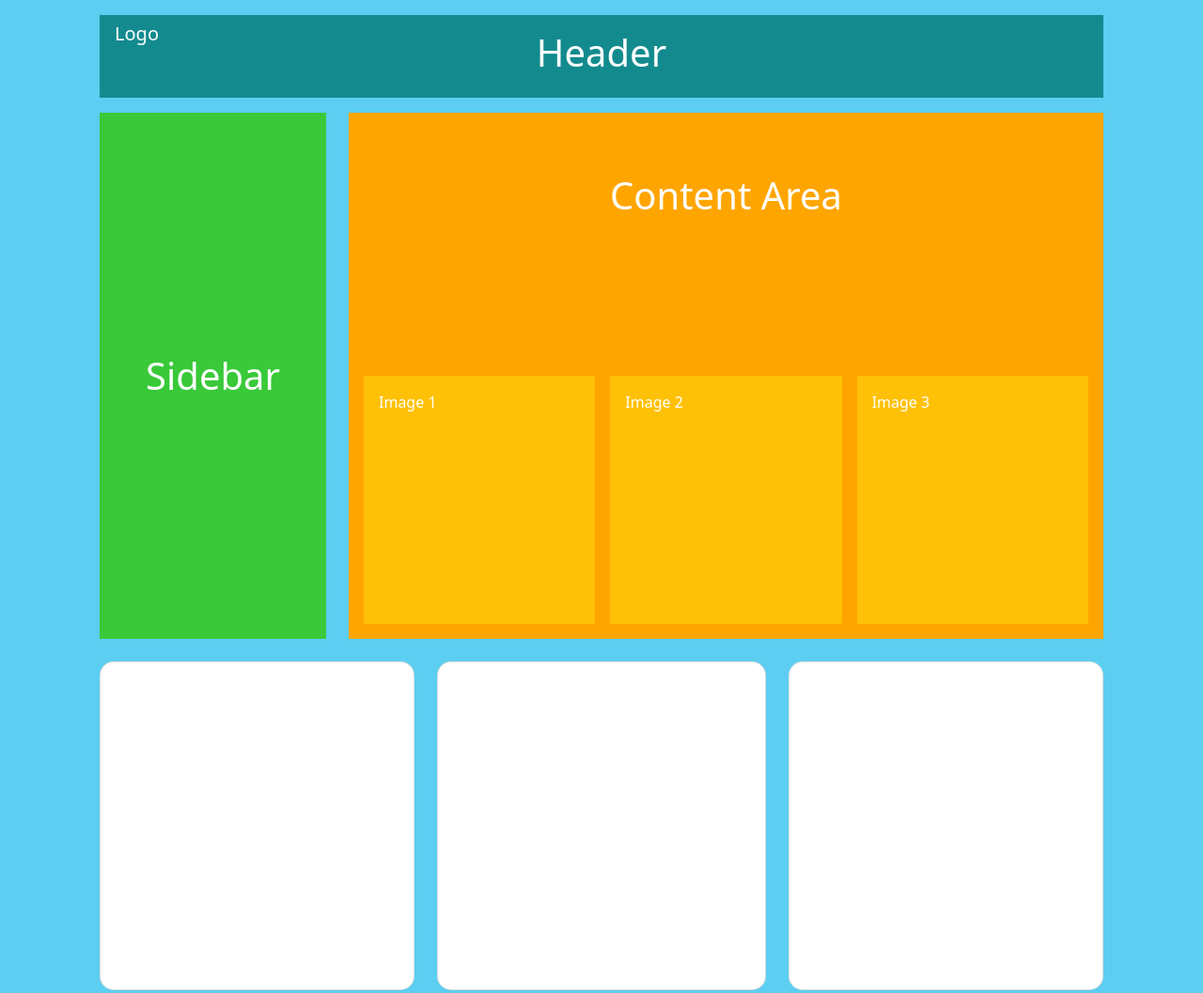
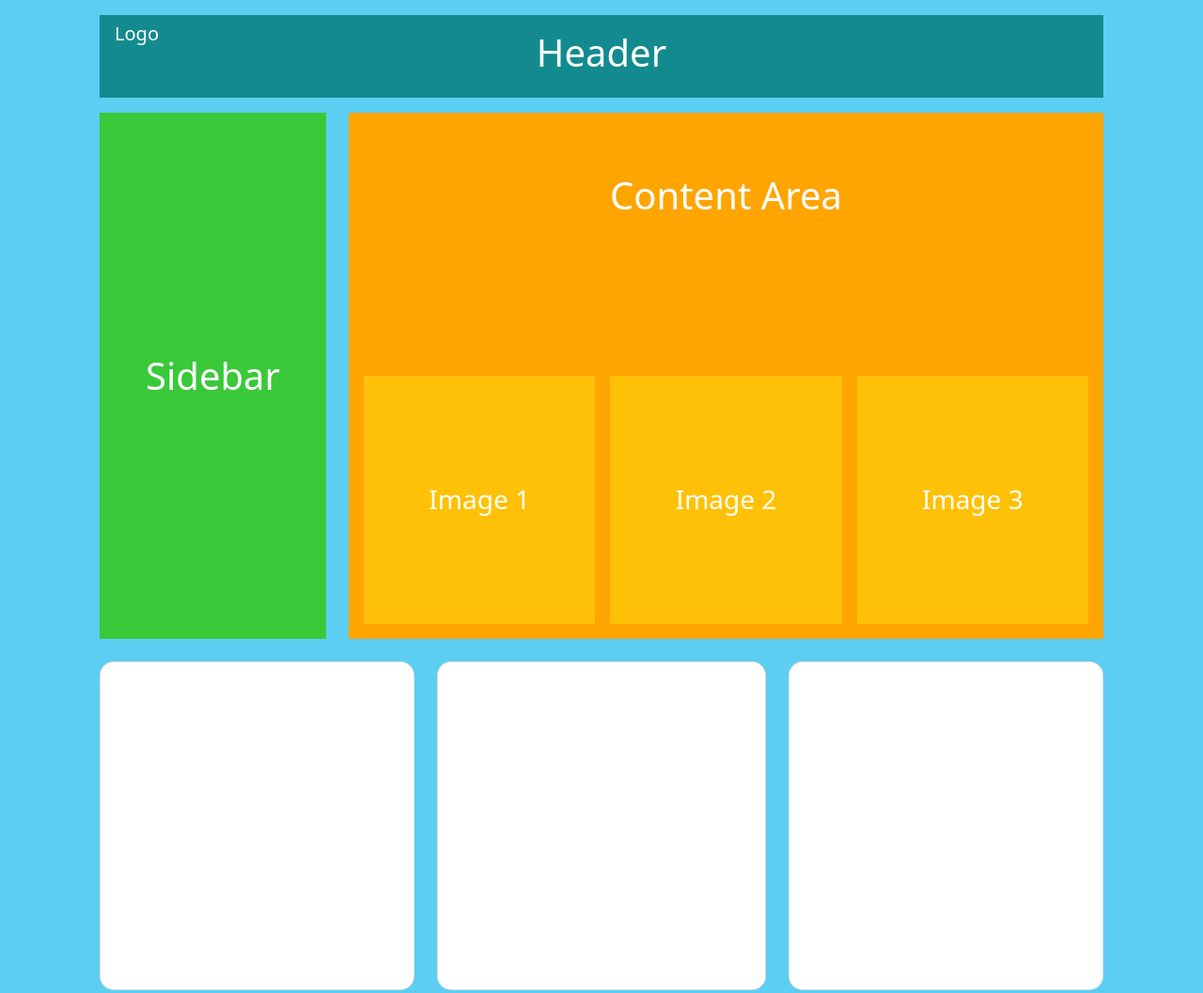
Before and after one commit to Goldlayer/bootstrap-layout4, a plain HTML site: page index.html in a window 1280 px wide. Shown: the top 1057 px of the page at 94% size. Drawn offline with nearby package versions, Linux system fonts and the light colour scheme.

Commit message:
Update index.html
make some text larger and centered by giving them the h3 class , d-flex, justify-content-center, align-items-center class utilities

```diff
--- a/index.html
+++ b/index.html
@@ -44,9 +44,9 @@
                     <div class="p-3 me-lg-3 text-white d-flex flex-column justify-content-even justify-content-lg-between align-items-center h-100" id="main-content">
                         <h1 class="mt-lg-5 h-25">Content Area</h1>
                         <div class="mt-lg-5 mt-3 d-flex gap-3 flex-lg-row flex-column justify-content-center w-100 h-50">
-                            <div class="bg-warning mb-3 mb-lg-0 p-5 p-lg-3 w-100 h-100">Image 1</div>
-                            <div class="bg-warning mb-3 mb-lg-0 p-5 p-lg-3 w-100 h-100">Image 2</div>
-                            <div class="bg-warning mb-3 mb-lg-0 p-5 p-lg-3 w-100 h-100">Image 3</div>
+                            <div class="bg-warning mb-3 mb-lg-0 p-5 p-lg-3 w-100 h-100 h3 d-flex justify-content-center align-items-center">Image 1</div>
+                            <div class="bg-warning mb-3 mb-lg-0 p-5 p-lg-3 w-100 h-100 h3 d-flex justify-content-center align-items-center">Image 2</div>
+                            <div class="bg-warning mb-3 mb-lg-0 p-5 p-lg-3 w-100 h-100 h3 d-flex justify-content-center align-items-center">Image 3</div>
                         </div>
                     </div>
                 </div>
```
